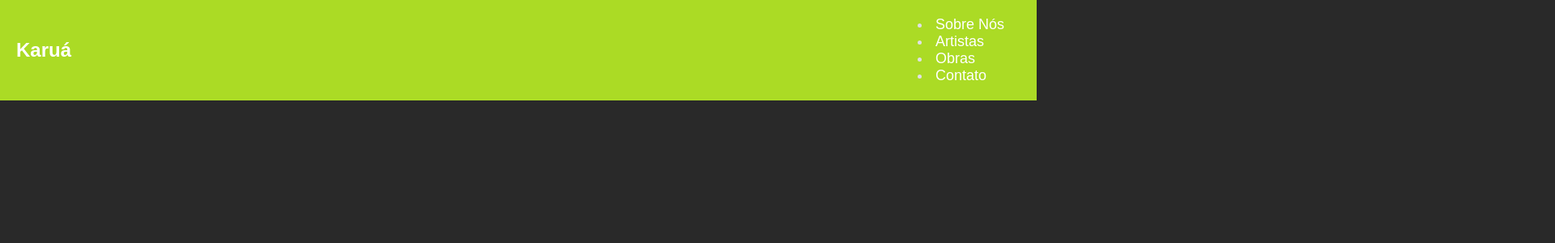
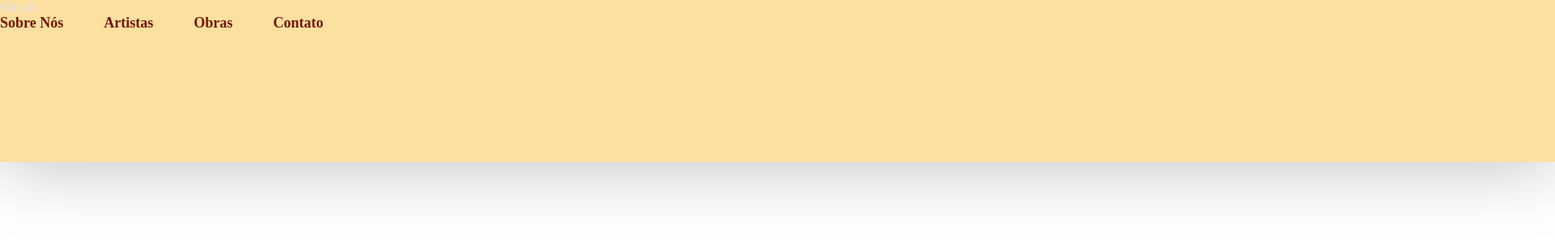
Before and after one commit to citi-onboarding/karua-landing-page, a React (Create React App) app in the folder client/: page / in a window 1280 px wide. Shown: the top 300 px of the page at 81% size, 1920 px wide, since content can reach past the window. Built offline with nearby package versions, Linux system fonts and the light colour scheme.

Commit message:
Initial commit; NavegBar added

```diff
--- a/client/src/assets/index.ts
+++ b/client/src/assets/index.ts
@@ -1,5 +1,5 @@
-import LogoCITi from './logo.png';
+import karuauCOLORIDA from './karuauCOLORIDA.png';
 
 export {
-    LogoCITi
+    karuauCOLORIDA
 };
--- /dev/null
+++ b/client/src/components/index.tsx
@@ -0,0 +1,21 @@
+/* Tip from @yasmws: If you find
+a problem with the react, like it has 2 versions
+of it, you can just open the package.json and type ctrl + s and it disappears.
+*/
+import {NavegBar, TitleBar, NavPages, NavTag} from "./styles";
+export const NavBar: React.FC = () => {
+
+    return(
+        <NavegBar>
+            <TitleBar>
+                Karuá
+            </TitleBar>
+            <NavPages>
+                <NavTag>Sobre Nós</NavTag>
+                <NavTag>Artistas</NavTag>
+                <NavTag>Obras</NavTag>
+                <NavTag>Contato</NavTag>
+            </NavPages>
+        </NavegBar>
+    );
+}
--- /dev/null
+++ b/client/src/components/styles.ts
@@ -0,0 +1,46 @@
+import styled from "styled-components";
+import {karuauCOLORIDA} from "../assets";
+
+export const NavegBar = styled.div`
+
+    /* Rectangle 9 */
+    position: absolute;
+    width: 1920px;
+    height: 200px;
+    left: 0px;
+    top: 0px;
+
+    /* Amarelo 40% */
+    background: rgba(245, 177, 19, 0.4);
+    box-shadow: 0px 4px 90px rgba(0, 0, 0, 0.25);
+
+    display: flex:
+    gap: 100px;
+
+    `;
+
+export const TitleBar = styled.div`
+    /* karuau-COLORIDA 2 */
+    //background: url(karuauCOLORIDA);
+    <img src={karuauCOLORIDA} alt="karuau-COLORIDA 2"/>
+    `;
+
+export const NavPages = styled.div`
+    display: flex;
+    gap: 50px;
+`
+
+export const NavTag = styled.div`
+
+    font-family: 'Comfortaa';
+    font-style: normal;
+    font-weight: 700;
+    font-size: 18px;
+    line-height: 20px;
+    text-align: right;
+
+    /* Marrom */
+    color: #731803;
+}
+
+`
--- a/client/src/pages/home/index.tsx
+++ b/client/src/pages/home/index.tsx
@@ -5,23 +5,12 @@ of it, you can just open the package.json and type ctrl + s and it disappears.
 
 import React from "react";
 import { HomeContainer } from './styles';
-import { LogoCITi } from '../../assets';
-
+import { NavBar } from "../../components";
 
 export const Home: React.FC = () => {
     return (
         <HomeContainer>
-            <body>
-            <nav>
-                <h1>Karuá</h1>
-                <div>
-                    <li><a href="aboutus.asp">Sobre Nós</a></li>
-                    <li><a href="artists.asp">Artistas</a></li>
-                    <li><a href="works.asp">Obras</a></li>
-                    <li><a href="contact.asp">Contato</a></li>
-                </div>
-            </nav>
-            </body>
+            <NavBar></NavBar>
         </HomeContainer>
     );
 }
--- a/client/src/pages/home/styles.ts
+++ b/client/src/pages/home/styles.ts
@@ -9,37 +9,4 @@ body, h1, ul {
   padding: 0;
 }
 
-/* Navbar styles */
-nav {
-  background-color: #abdb25;
-  padding: 20px;
-  display: flex;
-  justify-content: space-between;
-  align-items: center;
-}
-
-nav h1 {
-  font-size: 24px;
-  color: #ffffff;
-}
-
-nav ul {
-  list-style: none;
-  display: flex;
-}
-
-nav li {
-  margin-right: 20px;
-}
-
-nav a {
-  color: #ffffff;
-  text-decoration: none;
-  font-size: 18px;
-}
-
-nav a:hover {
-  text-decoration: underline;
-}
-
 `;
--- a/client/src/styles/theme.ts
+++ b/client/src/styles/theme.ts
@@ -1,6 +1,6 @@
 export const theme = {
     colors: {
-      background: '#292929',
+      background: 'white',
       primary: '#e1e1e6',
       text: '#e1e1e6',
     },
```
Also changed, not shown: client/src/assets/karuauCOLORIDA.png (added), 1 other file (tests, documents, lock files or other folders).
